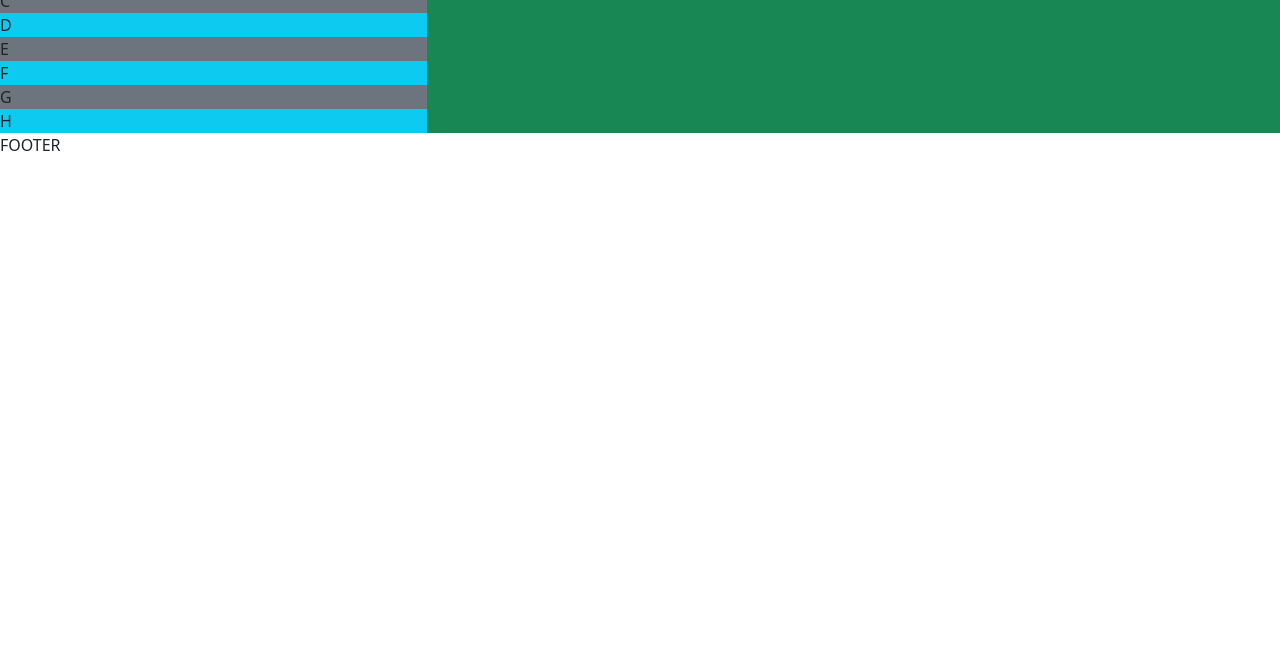
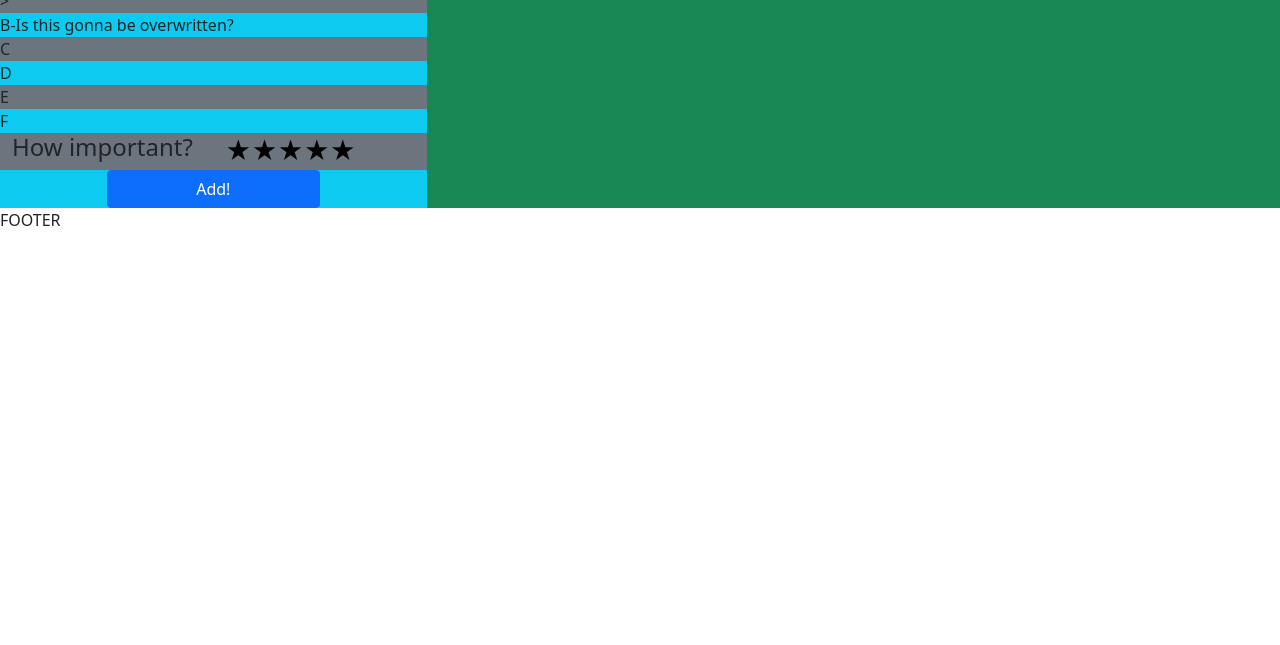
Before and after one commit to manami-d/jwd4-final-project, a plain HTML site: page index.html in a window 1280 px wide. Shown: the part 155-800 px from the top of the page. Drawn offline with nearby package versions, Linux system fonts and the light colour scheme.

Commit message:
update button & star rating

```diff
--- a/css/style.css
+++ b/css/style.css
@@ -0,0 +1,68 @@
+/* for Rating Selection */
+.rating {
+    display: inline-block;
+    position: relative;
+    height: 30px;
+    line-height: 35px;
+    font-size: 25px;
+  }
+
+  .rating label {
+    position: absolute;
+    top: 0;
+    left: 0;
+    height: 100%;
+    cursor: pointer;
+  }
+
+  .rating label:last-child {
+    position: static;
+  }
+
+  .rating label:nth-child(1) {
+    z-index: 5;
+  }
+
+  .rating label:nth-child(2) {
+    z-index: 4;
+  }
+
+  .rating label:nth-child(3) {
+    z-index: 3;
+  }
+
+  .rating label:nth-child(4) {
+    z-index: 2;
+  }
+
+  .rating label:nth-child(5) {
+    z-index: 1;
+  }
+
+  .rating label input {
+    position: absolute;
+    top: 0;
+    left: 0;
+    opacity: 0;
+  }
+
+  .rating label .icon {
+    float: left;
+    color: transparent;
+  }
+
+  .rating label:last-child .icon {
+    color: #000;
+  }
+
+  .rating:not(:hover) label input:checked ~ .icon,
+  .rating:hover label:hover input ~ .icon {
+    color: #09f;
+  }
+
+  .rating label input:focus:not(:checked) ~ .icon:last-child {
+    color: #000;
+    text-shadow: 0 0 5px #09f;
+  }
+
+  /* End of rating selection css */
--- a/index.html
+++ b/index.html
@@ -9,6 +9,7 @@
     <link href="https://cdn.jsdelivr.net/npm/bootstrap@5.0.0-beta1/dist/css/bootstrap.min.css" rel="stylesheet" integrity="sha384-giJF6kkoqNQ00vy+HMDP7azOuL0xtbfIcaT9wjKHr8RbDVddVHyTfAAsrekwKmP1" crossorigin="anonymous">
     <!-- JavaScript Bundle with Popper -->
     <script src="https://cdn.jsdelivr.net/npm/bootstrap@5.0.0-beta1/dist/js/bootstrap.bundle.min.js" integrity="sha384-ygbV9kiqUc6oa4msXn9868pTtWMgiQaeYH7/t7LECLbyPA2x65Kgf80OJFdroafW" crossorigin="anonymous"></script>
+    <link href="css/style.css" rel="stylesheet" type="text/css">
 
 </head>
 <body>
@@ -27,12 +28,12 @@
                 <div class="col-4 bg-primary">
                     <!-- title for the form -->
                     <div class="row bg-secondary">
-                        <h1>Create a New List</h1>>
+                        <h1>Create a New BIG LIST List</h1>>
                     </div>
 
                     <!-- task name label & input -->
                     <div class="row bg-info">
-                        B
+                        B-Is this gonna be overwritten?
                     </div>
 
                     <!-- description label & input -->
@@ -57,16 +58,52 @@
 
                     <!-- rating -->
                     <div class="row bg-secondary">
-                        G
+                        <div class="col-6">
+                            <h4> How important? </h4 >
+                        </div>
+                        <div class="col-6">
+                            <form class="rating">
+                                <label>
+                                  <input type="radio" name="stars" value="1" />
+                                  <span class="icon">★</span>
+                                </label>
+                                <label>
+                                  <input type="radio" name="stars" value="2" />
+                                  <span class="icon">★</span>
+                                  <span class="icon">★</span>
+                                </label>
+                                <label>
+                                  <input type="radio" name="stars" value="3" />
+                                  <span class="icon">★</span>
+                                  <span class="icon">★</span>
+                                  <span class="icon">★</span>
+                                </label>
+                                <label>
+                                  <input type="radio" name="stars" value="4" />
+                                  <span class="icon">★</span>
+                                  <span class="icon">★</span>
+                                  <span class="icon">★</span>
+                                  <span class="icon">★</span>
+                                </label>
+                                <label>
+                                  <input type="radio" name="stars" value="5" />
+                                  <span class="icon">★</span>
+                                  <span class="icon">★</span>
+                                  <span class="icon">★</span>
+                                  <span class="icon">★</span>
+                                  <span class="icon">★</span>
+                                </label>
+                              </form>
+                        </div>
                     </div>
 
                     <!-- button -->
-                    <div class="row bg-info">
-                        H
+                    <div class="row bg-info justify-content-center">
+                        <button type="submit" class="btn btn-primary w-50">Add!</button>
                     </div>
                 </div>
 
-                <!-- outstanind task display column -->
+                <!-- outstaning task display column -->
                 <div class="col-8 bg-success">
                     TEXT
                 </div>
```
